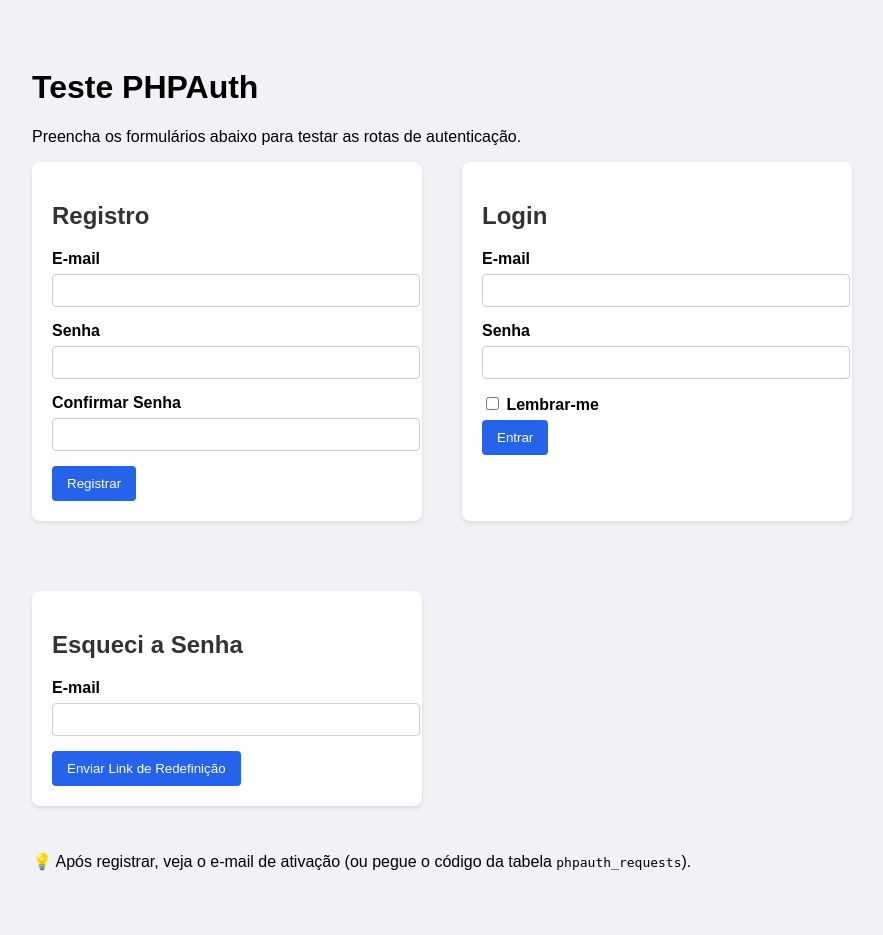
After one commit to M4riotto/CodeSphere, a PHP site: page /codesphere/phpauth_form_test.html in a window 1280 px wide. The commit adds this page. Shown: the whole page, without its empty margins (16-899 px from the left). Run offline with PHP 8.4, Linux system fonts and the light colour scheme.

Commit message:
feat: system auth with PHPAuth

```diff
--- /dev/null
+++ b/phpauth_form_test.html
@@ -0,0 +1,102 @@
+<!DOCTYPE html>
+<html lang="pt-BR">
+<head>
+  <meta charset="UTF-8">
+  <title>Teste PHPAuth - Registro, Login e Recuperação</title>
+  <style>
+    body {
+      background: #f0f2f5;
+      font-family: Arial, sans-serif;
+      padding: 40px;
+    }
+    h2 {
+      color: #333;
+    }
+    form {
+      background: #fff;
+      padding: 20px;
+      margin-bottom: 30px;
+      border-radius: 8px;
+      box-shadow: 0 2px 4px rgba(0,0,0,0.1);
+      width: 350px;
+    }
+    label {
+      display: block;
+      margin-bottom: 6px;
+      font-weight: bold;
+    }
+    input[type="email"],
+    input[type="password"],
+    input[type="text"] {
+      width: 100%;
+      padding: 8px;
+      margin-bottom: 15px;
+      border: 1px solid #ccc;
+      border-radius: 4px;
+    }
+    button {
+      background: #2563eb;
+      color: white;
+      border: none;
+      padding: 10px 15px;
+      border-radius: 4px;
+      cursor: pointer;
+    }
+    button:hover {
+      background: #1e40af;
+    }
+    .container {
+      display: flex;
+      gap: 40px;
+      flex-wrap: wrap;
+    }
+  </style>
+</head>
+<body>
+  <h1>Teste PHPAuth</h1>
+  <p>Preencha os formulários abaixo para testar as rotas de autenticação.</p>
+
+  <div class="container">
+    <!-- Formulário de Registro -->
+    <form action="app/routes/auth/auth_register.php" method="POST">
+      <h2>Registro</h2>
+      <label for="email">E-mail</label>
+      <input type="email" name="email" id="email" required>
+
+      <label for="password">Senha</label>
+      <input type="password" name="password" id="password" required>
+
+      <label for="password_confirm">Confirmar Senha</label>
+      <input type="password" name="password_confirm" id="password_confirm" required>
+
+      <button type="submit">Registrar</button>
+    </form>
+
+    <!-- Formulário de Login -->
+    <form action="app/routes/auth/auth_login.php" method="POST">
+      <h2>Login</h2>
+      <label for="log_email">E-mail</label>
+      <input type="email" name="email" id="log_email" required>
+
+      <label for="log_password">Senha</label>
+      <input type="password" name="password" id="log_password" required>
+
+      <label>
+        <input type="checkbox" name="remember"> Lembrar-me
+      </label>
+      <button type="submit">Entrar</button>
+    </form>
+
+    <!-- Formulário de Recuperação -->
+    <form action="app/routes/auth/auth_request_reset.php" method="POST">
+      <h2>Esqueci a Senha</h2>
+      <label for="fog_email">E-mail</label>
+      <input type="email" name="email" id="fog_email" required>
+
+      <button type="submit">Enviar Link de Redefinição</button>
+    </form>
+  </div>
+
+  <p>💡 Após registrar, veja o e-mail de ativação (ou pegue o código da tabela <code>phpauth_requests</code>).</p>
+</body>
+</html>
```
Also changed, not shown: app/config/bootstrap.php (added, +20 -0 lines), app/config/database.php (+21 -4 lines), app/infra/auth/PHPAuthFactory.php (added, +31 -0 lines), app/middlewares/auth_guard.php (added, +14 -0 lines), app/routes/auth/auth_activate.php (added, +13 -0 lines), app/routes/auth/auth_login.php (added, +19 -0 lines), app/routes/auth/auth_logout.php (added, +10 -0 lines), app/routes/auth/auth_me.php (added, +12 -0 lines), app/routes/auth/auth_register.php (added, +17 -0 lines), app/routes/auth/auth_request_reset.php (added, +12 -0 lines), app/routes/auth/auth_reset.php (added, +14 -0 lines), app/services/AuthService.php (added, +102 -0 lines), composer.json (added, +7 -0 lines), public/pages/adminCourses.php (+7 -1 lines), 2 other files.
